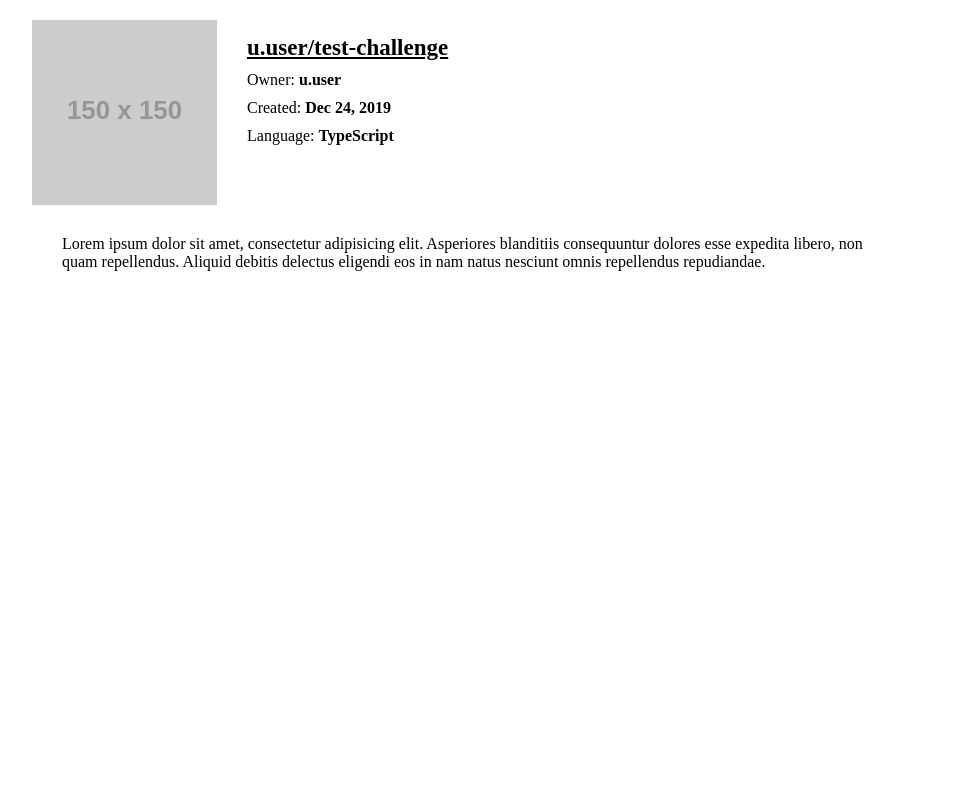
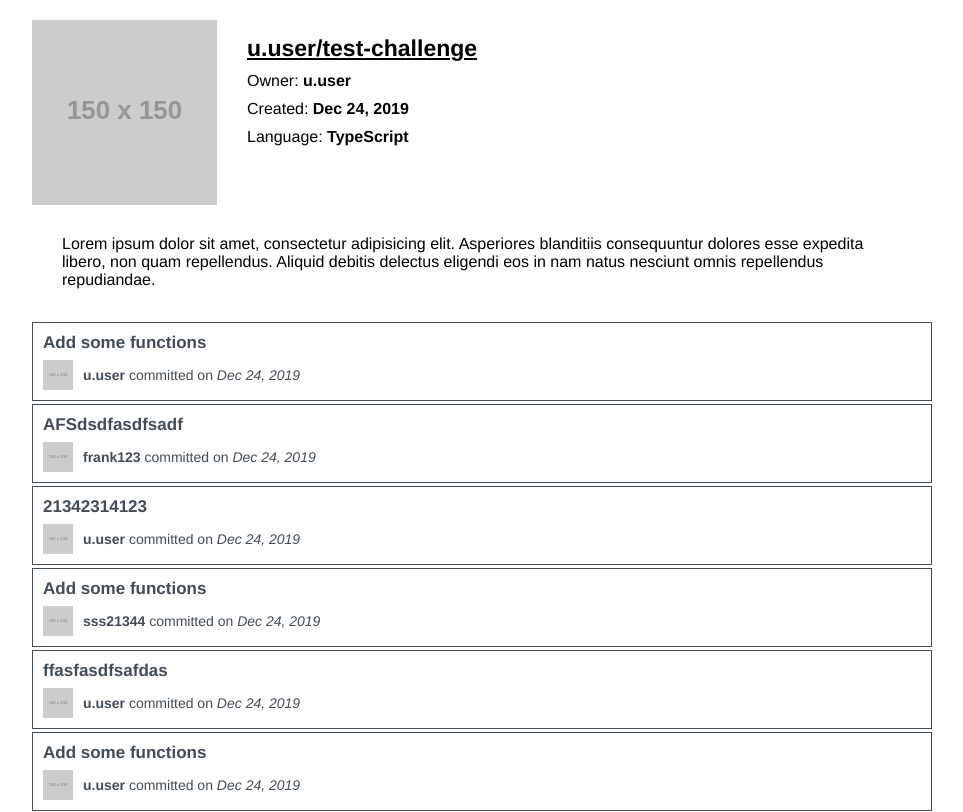
Before and after one commit to iminyukov/commit-viewer, an Angular app: page /history in a window 1280 px wide. Shown: the top 812 px of the page, without its empty margins (158-1121 px from the left). Built offline with nearby package versions, Linux system fonts and the light colour scheme.

Commit message:
Add commit item layout

```diff
--- a/src/app/app.module.ts
+++ b/src/app/app.module.ts
@@ -4,11 +4,13 @@ import { NgModule } from '@angular/core';
 import { AppRoutingModule } from './app-routing.module';
 import { AppComponent } from './app.component';
 import { HistoryPageComponent } from './pages/history-page/history-page.component';
+import { CommitItemComponent } from './pages/history-page/commit-item/commit-item.component';
 
 @NgModule({
   declarations: [
     AppComponent,
-    HistoryPageComponent
+    HistoryPageComponent,
+    CommitItemComponent
   ],
   imports: [
     BrowserModule,
--- /dev/null
+++ b/src/app/pages/history-page/commit-item/commit-item.component.ts
@@ -0,0 +1,64 @@
+import {Component, Input, OnInit} from '@angular/core';
+
+@Component({
+  selector: 'app-commit-item',
+  template: `
+    <div class="commit-item"
+         [style.margin-top]="marginTop + 'px'"
+         [style.margin-bottom]="marginBottom + 'px'"
+    >
+      <div class="commit-item__title" [innerText]="message"></div>
+      <div class="commit-item__user">
+        <div class="commit-item__user__img-wrapper">
+          <img [src]="avatarURL" alt="user image"/>
+        </div>
+        <div class="commit-item__user__name">
+          <b [innerText]="userName"></b> committed on <i>{{ date | date: 'MMM d, y' }}</i>
+        </div>
+      </div>
+    </div>
+  `,
+  styles: [`
+    .commit-item {
+      display: flex;
+      flex-direction: column;
+      padding: 10px;
+      border: 1px #444d56 solid;
+      color: #444d56;
+      font-family: Helvetica,Arial,sans-serif
+    }
+    .commit-item__title {
+      font-weight: bold;
+      font-size: 17px;
+      margin-bottom: 7px;
+    }
+    .commit-item__user {
+      display: flex;
+      flex-direction: row;
+      align-items: center;
+      font-size: 14px;
+    }
+    .commit-item__user__img-wrapper {
+      width: 30px;
+      height: 30px;
+      margin-right: 10px;
+    }
+    .commit-item__user__img-wrapper img {
+      width: 100%;
+    }
+  `]
+})
+export class CommitItemComponent implements OnInit {
+  @Input() message: string;
+  @Input() userName: string;
+  @Input() avatarURL: string;
+  @Input() date: Date;
+  @Input() marginTop = 3;
+  @Input() marginBottom = 3;
+
+  constructor() { }
+
+  ngOnInit() {
+  }
+
+}
--- a/src/app/pages/history-page/history-page.component.html
+++ b/src/app/pages/history-page/history-page.component.html
@@ -1,7 +1,7 @@
 <div class="history-page">
   <div class="repo-details">
     <div class="repo-details__logo-container">
-      <img src="https://via.placeholder.com/150"/>
+      <img src="https://via.placeholder.com/150" alt="user image"/>
     </div>
     <div class="repo-details__main">
       <div class="repo-details__main__name repo-item">{{ 'u.user/test-challenge' }}</div>
@@ -13,4 +13,14 @@
   <div class="repo-description">
     Lorem ipsum dolor sit amet, consectetur adipisicing elit. Asperiores blanditiis consequuntur dolores esse expedita libero, non quam repellendus. Aliquid debitis delectus eligendi eos in nam natus nesciunt omnis repellendus repudiandae.
   </div>
+  <div class="commit-list">
+    <app-commit-item
+      *ngFor="let commit of commits"
+      [message]="commit.message"
+      [userName]="commit.userName"
+      [avatarURL]="commit.avatarURL"
+      [date]="commit.date"
+
+    ></app-commit-item>
+  </div>
 </div>
--- a/src/app/pages/history-page/history-page.component.scss
+++ b/src/app/pages/history-page/history-page.component.scss
@@ -42,3 +42,7 @@
 .repo-description {
   padding: 30px;
 }
+
+.commit-list {
+  margin-bottom: 15px;
+}
--- a/src/app/pages/history-page/history-page.component.ts
+++ b/src/app/pages/history-page/history-page.component.ts
@@ -6,6 +6,69 @@ import { Component, OnInit } from '@angular/core';
   styleUrls: ['./history-page.component.scss']
 })
 export class HistoryPageComponent implements OnInit {
+  commits = [
+    {
+      message: 'Add some functions',
+      userName: 'u.user',
+      avatarURL: 'https://via.placeholder.com/150',
+      date: new Date()
+    },
+    {
+      message: 'AFSdsdfasdfsadf',
+      userName: 'frank123',
+      avatarURL: 'https://via.placeholder.com/150',
+      date: new Date()
+    },
+    {
+      message: '21342314123',
+      userName: 'u.user',
+      avatarURL: 'https://via.placeholder.com/150',
+      date: new Date()
+    },
+    {
+      message: 'Add some functions',
+      userName: 'sss21344',
+      avatarURL: 'https://via.placeholder.com/150',
+      date: new Date()
+    },
+    {
+      message: 'ffasfasdfsafdas',
+      userName: 'u.user',
+      avatarURL: 'https://via.placeholder.com/150',
+      date: new Date()
+    },
+    {
+      message: 'Add some functions',
+      userName: 'u.user',
+      avatarURL: 'https://via.placeholder.com/150',
+      date: new Date()
+    },
+    {
+      message: 'AFSdsdfasdfsadf',
+      userName: 'frank123',
+      avatarURL: 'https://via.placeholder.com/150',
+      date: new Date()
+    },
+    {
+      message: '21342314123',
+      userName: 'u.user',
+      avatarURL: 'https://via.placeholder.com/150',
+      date: new Date()
+    },
+    {
+      message: 'Add some functions',
+      userName: 'sss21344',
+      avatarURL: 'https://via.placeholder.com/150',
+      date: new Date()
+    },
+    {
+      message: 'ffasfasdfsafdas',
+      userName: 'u.user',
+      avatarURL: 'https://via.placeholder.com/150',
+      date: new Date()
+    }
+
+  ];
 
   constructor() { }
 
--- a/src/styles.scss
+++ b/src/styles.scss
@@ -1,5 +1,5 @@
 html, body {
-  width: 100vw;
-  height: 100vh;
   margin: 0;
+  font-family: Helvetica,Arial,sans-serif;
+  width: 100%;
 }
```
Also changed, not shown: 1 other file (tests, documents, lock files or other folders).
